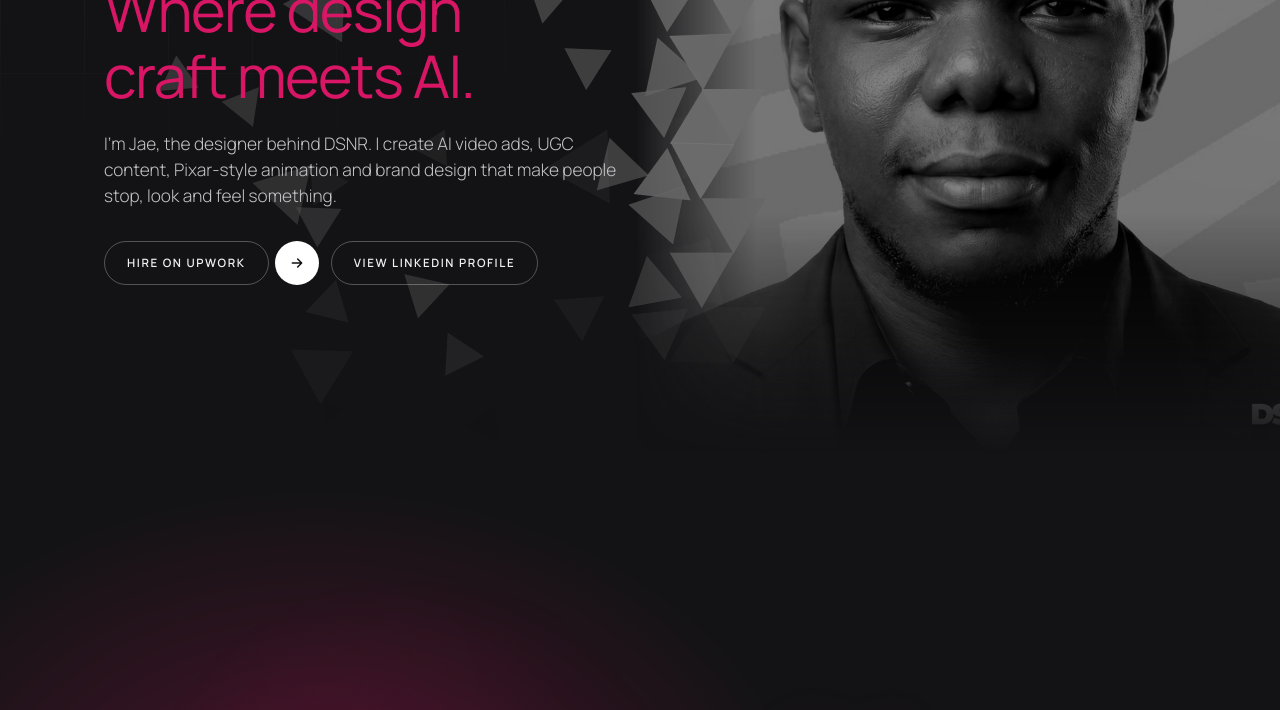
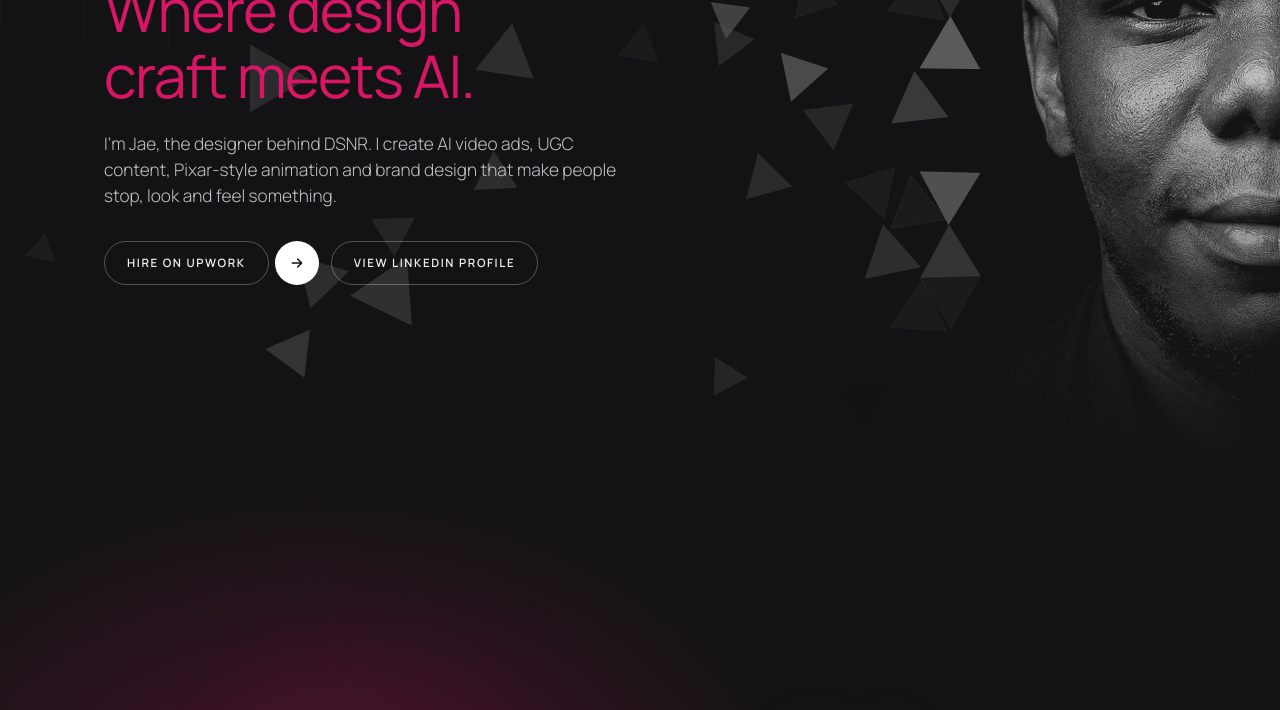
Before and after one commit to jaedesigner2000/dsnr, a plain HTML site: page index.html in a window 1280 px wide. Shown: the part 347-1057 px from the top of the page. Drawn offline with Linux system fonts and the light colour scheme.

Commit message:
Add files via upload

```diff
--- a/index.html
+++ b/index.html
@@ -92,10 +92,11 @@ main{position:relative}
 .hero::before{content:"";position:absolute;inset:0;background-image:var(--grid);
   background-size:84px 84px;-webkit-mask-image:radial-gradient(70% 70% at 12% 18%,#000 0,transparent 70%);mask-image:radial-gradient(70% 70% at 12% 18%,#000 0,transparent 70%)}
 .hero::after{content:"";position:absolute;inset:0;background:radial-gradient(50% 60% at 0% 0%,rgba(40,70,120,.22),transparent 70%);pointer-events:none}
-.hero-photo{position:absolute;right:-9vw;top:0;bottom:0;width:min(64vw,1000px);
-  -webkit-mask-image:linear-gradient(to top,transparent 0,#000 30%);mask-image:linear-gradient(to top,transparent 0,#000 30%)}
-.hero-photo img{width:100%;height:100%;object-fit:cover;object-position:50% 18%;filter:grayscale(1) contrast(1.12) brightness(.62);
-  -webkit-mask-image:linear-gradient(to right,transparent 26%,#000 52%);mask-image:linear-gradient(to right,transparent 26%,#000 52%)}
+.hero-photo{position:absolute;inset:0;pointer-events:none}
+/* large portrait cut down the middle by the right edge of the page; black studio background melts into the page */
+.hero-photo img{position:absolute;--s:min(135vh,150vw);width:var(--s);height:var(--s);max-width:none;left:calc(100% - var(--s)/2);top:calc(48% - var(--s)*.45);
+  mix-blend-mode:screen;filter:grayscale(1) contrast(1.06);
+  -webkit-mask-image:linear-gradient(to bottom,#000 0,#000 60%,rgba(0,0,0,.6) 70%,rgba(0,0,0,.2) 78%,transparent 84%);mask-image:linear-gradient(to bottom,#000 0,#000 60%,rgba(0,0,0,.6) 70%,rgba(0,0,0,.2) 78%,transparent 84%)}
 .hero>canvas{position:absolute;inset:0;width:100%;height:100%;pointer-events:none}
 .hero .wrap{position:relative;z-index:1}
 .hero-in{max-width:520px}
@@ -328,7 +329,7 @@ footer.site .soc svg{width:14px;height:14px}
 /* ---------- responsive ---------- */
 @media (max-width:980px){
   .nav .links{display:none}
-  .hero-photo{width:100%;right:0;opacity:.5}
+  .hero-photo img{opacity:.5}
   .scene{align-items:flex-end;padding-bottom:10vh}
   .scene .vid,.scene.left .vid,.scene.right .vid{width:100%;left:0;right:0;bottom:auto;height:70vh;-webkit-mask-composite:source-over;mask-composite:add;
     -webkit-mask-image:linear-gradient(to bottom,transparent 0,rgba(0,0,0,.5) 7%,#000 16%,#000 42%,rgba(0,0,0,.72) 58%,rgba(0,0,0,.32) 76%,rgba(0,0,0,.08) 91%,transparent 100%);mask-image:linear-gradient(to bottom,transparent 0,rgba(0,0,0,.5) 7%,#000 16%,#000 42%,rgba(0,0,0,.72) 58%,rgba(0,0,0,.32) 76%,rgba(0,0,0,.08) 91%,transparent 100%)}
@@ -390,7 +391,7 @@ footer.site .soc svg{width:14px;height:14px}
 
   <!-- ================= WELCOME ================= -->
   <header class="hero" id="hero">
-    <div class="hero-photo"><img src="assets/photo.jpg" alt="" draggable="false"></div>
+    <div class="hero-photo"><img src="assets/hero.jpg" alt="Jae Designer" draggable="false"></div>
     <div class="wrap">
       <div class="hero-in">
         <div class="chip rise"><img src="assets/photo.jpg" alt=""><span>Jae<b>Designer</b><small>Founder &amp; Creative Director, DSNR</small></span></div>
@@ -809,38 +810,40 @@ addEventListener('keydown', e => { if (e.key === 'Escape' && pw.classList.contai
 
 /* ---------- welcome photo: its edge breaks into large triangles that drift across the page, clear of the face ---------- */
 {
-  const hero = $('#hero'), hp = $('.hero-photo'), im = $('img', hp), cv = document.createElement('canvas'), cx = cv.getContext('2d');
+  const hero = $('#hero'), im = $('.hero-photo img'), cv = document.createElement('canvas'), cx = cv.getContext('2d');
   hero.appendChild(cv);
   let HW = 0, HH = 0, tris = [], mx = -9999, my = -9999, live = false, raf = 0;
   const sm = (a, b, x) => { x = Math.min(1, Math.max(0, (x - a) / (b - a))); return x * x * (3 - 2 * x); };
   function build(){
-    const W = hp.clientWidth, H = hp.clientHeight, ox = hp.offsetLeft; HW = hero.clientWidth; HH = hero.clientHeight;
-    if (!W || !H || !im.naturalWidth) return;
-    const small = HW < 700, Z = small ? .15 : .24, dpr = Math.min(devicePixelRatio || 1, 2);   /* Z: share of the photo that breaks up; the face starts further right */
+    HW = hero.clientWidth; HH = hero.clientHeight;
+    const S = im.offsetWidth, ix = im.offsetLeft, iy = im.offsetTop;
+    if (!S || !HW || !im.naturalWidth) return;
+    const small = HW < 700, dpr = Math.min(devicePixelRatio || 1, 2);
     cv.width = HW * dpr; cv.height = HH * dpr; cx.setTransform(dpr, 0, 0, dpr, 0, 0);
-    const m = `linear-gradient(to right,transparent ${Z * 30}%,#000 ${Z * 92}%)`; im.style.webkitMaskImage = m; im.style.maskImage = m;
-    const k = 6, sw = Math.ceil(W / k), sh = Math.ceil(H / k), oc = document.createElement('canvas'); oc.width = sw; oc.height = sh;
-    const o = oc.getContext('2d', {willReadFrequently:true}), sc = Math.max(W / im.naturalWidth, H / im.naturalHeight), dw = im.naturalWidth * sc, dh = im.naturalHeight * sc;
-    o.drawImage(im, (W - dw) * .5 / k, (H - dh) * .18 / k, dw / k, dh / k);
-    let px; try { px = o.getImageData(0, 0, sw, sh).data; } catch (e) { return; }
-    const grey = (x, y) => { const pi = (Math.min(sh - 1, Math.max(0, y / k | 0)) * sw + Math.min(sw - 1, Math.max(0, x / k | 0))) * 4, lum = (.299 * px[pi] + .587 * px[pi + 1] + .114 * px[pi + 2]) / 255;
-      return Math.max(26, Math.min(255, (((lum - .5) * 1.12 + .5) * .62 + (Math.random() - .5) * .04) * 255)) | 0; };
-    const s = small ? 34 : Math.max(46, Math.min(74, W / 13)), h = s * .866; tris = [];
+    const N = 200, oc = document.createElement('canvas'); oc.width = oc.height = N;
+    const o = oc.getContext('2d', {willReadFrequently:true}); o.drawImage(im, 0, 0, N, N);
+    let px; try { px = o.getImageData(0, 0, N, N).data; } catch (e) { return; }
+    const lumAt = (u, v) => { const pi = (Math.min(N - 1, Math.max(0, v * N | 0)) * N + Math.min(N - 1, Math.max(0, u * N | 0))) * 4; return (.299 * px[pi] + .587 * px[pi + 1] + .114 * px[pi + 2]) / 255; };
+    const s = small ? 30 : Math.max(44, Math.min(72, S / 18)), h = s * .866; tris = [];
     const shape = (up, s, h) => up ? [-s / 2, h / 3, 0, -h * 2 / 3, s / 2, h / 3] : [-s / 2, -h / 3, s / 2, -h / 3, 0, h * 2 / 3];
-    for (let r = 0; r * h < H; r++) for (let i = 0; ; i++) {
-      const x0 = i * s / 2 - s / 2, up = (i + r) % 2 === 0, tx = x0 + s / 2, ty = r * h + (up ? h * 2 / 3 : h / 3), u = tx / W / Z;
-      if (u > 1) break;
-      const appear = sm(1.02, .7, u), e = sm(.7, .0, u), r1 = Math.random(), r2 = Math.random();
-      if (r1 > Math.pow(appear, 1.5) || r2 > .82 - e * .5) continue;
-      const v = grey(tx, ty), fadeY = 1 - sm(.62, .96, ty / H);
-      tris.push({x:ox + tx, y:ty, pts:shape(up, s, h), e, a:Math.pow(1 - e * .8, 1.2) * Math.min(1, appear * 1.4) * fadeY, col:`rgb(${v},${v},${v})`, r1:Math.random(), r2:Math.random(), ph:Math.random() * 6.283});
+    /* EDGE: the face starts at about 26% of the photo's width. Fragments only exist to the left of this line. */
+    const EDGE = .245 - s / 2 / S, y0 = Math.max(0, iy), y1 = Math.min(HH, iy + S * .8);
+    for (let r = 0; y0 + r * h < y1; r++) for (let i = 0; ; i++) {
+      const x0 = i * s / 2 - s / 2, up = (i + r) % 2 === 0, tx = x0 + s / 2, ty = y0 + r * h + (up ? h * 2 / 3 : h / 3), u = tx / S, v = (ty - iy) / S;
+      if (u > EDGE) break;
+      const lum = lumAt(.28 + Math.random() * .16, v + (Math.random() - .5) * .03);     /* tone borrowed from the head at this height */
+      if (lum < .12) continue;
+      const e = sm(EDGE, 0, u), r1 = Math.random();
+      if (r1 > Math.pow(1 - e, 1.4) * .62 + .05) continue;
+      const g = Math.max(30, Math.min(235, lum * 255 * .9)) | 0, fadeY = 1 - sm(.6, .8, v);
+      tris.push({x:ix + tx, y:ty, pts:shape(up, s, h), e, a:(1 - e * .7) * fadeY * .92, col:`rgb(${g},${g},${g})`, r1:Math.random(), r2:Math.random(), ph:Math.random() * 6.283});
     }
     /* a few fragments that made it all the way across the page */
     const far = small ? 6 : 15;
     for (let i = 0; i < far; i++) {
-      const fs = s * (.45 + Math.random() * .75), fh = fs * .866, v = grey(Math.random() * W * Z, Math.random() * H);
-      tris.push({far:true, x:HW * .02 + Math.random() * Math.max(60, ox - HW * .02), y:HH * (.1 + Math.random() * .8), pts:shape(Math.random() < .5, fs, fh), e:1, a:.1 + Math.random() * .3,
-        col:`rgb(${v},${v},${v})`, r1:Math.random(), r2:Math.random(), ph:Math.random() * 6.283});
+      const fs = s * (.45 + Math.random() * .75), fh = fs * .866, g = 60 + Math.random() * 110 | 0;
+      tris.push({far:true, x:HW * .02 + Math.random() * Math.max(60, ix - HW * .02), y:HH * (.1 + Math.random() * .8), pts:shape(Math.random() < .5, fs, fh), e:1, a:.1 + Math.random() * .3,
+        col:`rgb(${g},${g},${g})`, r1:Math.random(), r2:Math.random(), ph:Math.random() * 6.283});
     }
     draw(performance.now());
   }
```
